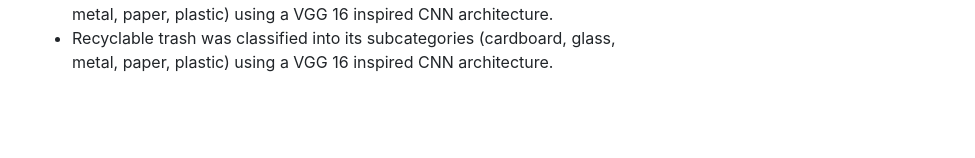
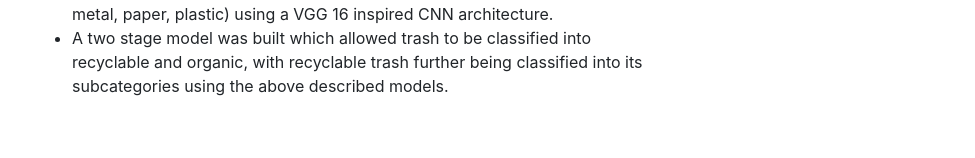
Before and after one commit to pranaykmr/pranaykmr.github.io, a website with bundled scripts: page index.html in a window 1280 px wide. Shown: the part 5013-5171 px from the top of the page, without its empty margins (288-1263 px from the left). Built offline with nearby package versions, Linux system fonts and the light colour scheme; files whose address does not match are found by name; a web font is replaced by a local one.

Commit message:
Update Projects

```diff
--- a/index.html
+++ b/index.html
@@ -428,8 +428,8 @@
                   a VGG 16 inspired CNN architecture.
                 </li>
                 <li>
-                  Recyclable trash was classified into its subcategories (cardboard, glass, metal, paper, plastic) using
-                  a VGG 16 inspired CNN architecture.
+                  A two stage model was built which allowed trash to be classified into recyclable and organic, with
+                  recyclable trash further being classified into its subcategories using the above described models.
                 </li>
             </div>
           </div>
```
